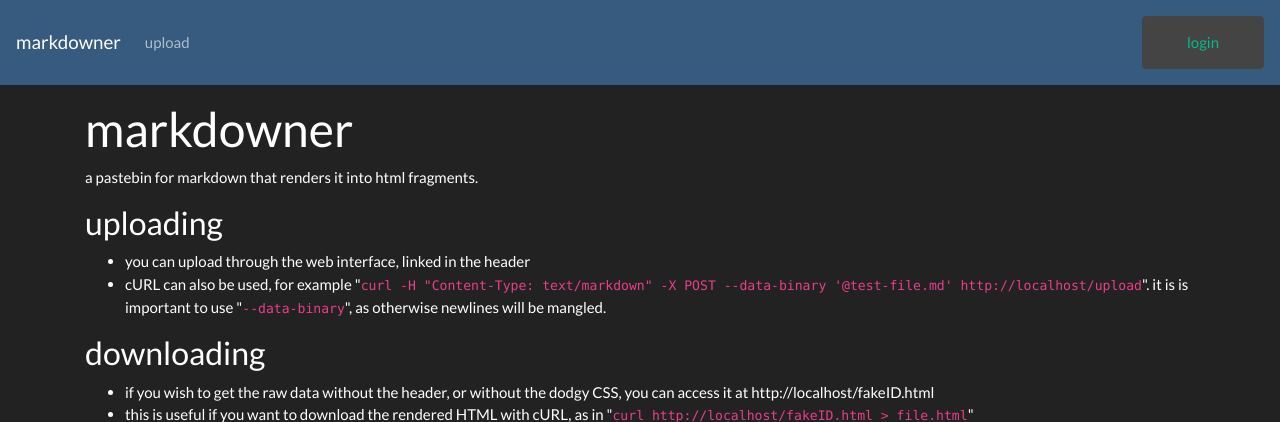
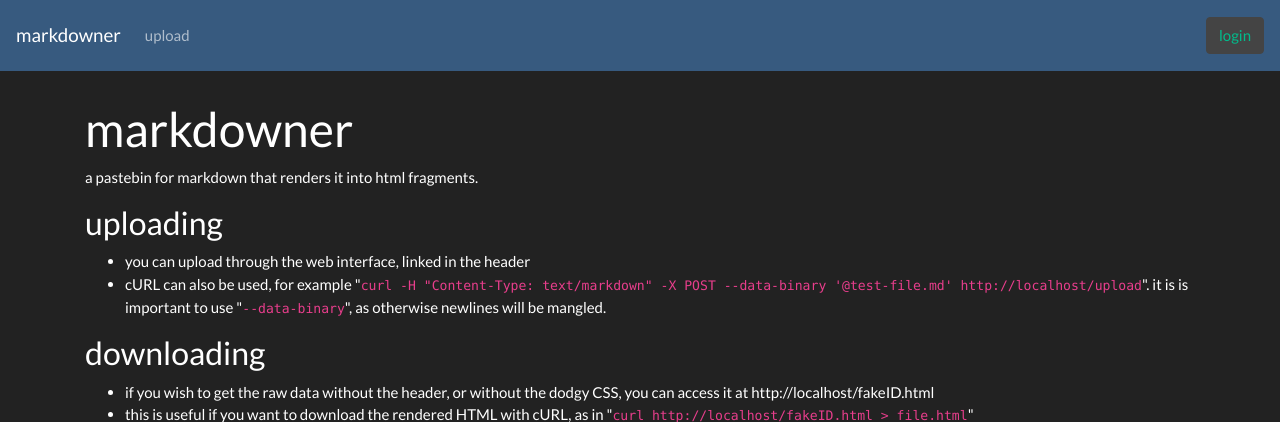
Before and after one commit to GeorgeHoneywood/markdowner, a Flask app: page / in a window 1280 px wide. Shown: the top 422 px of the page. Run offline with Flask 2, Linux system fonts and the light colour scheme; some libraries are stand-ins or nearby versions.

Commit message:
fixed some mistakes

```diff
--- a/templates/header.html
+++ b/templates/header.html
@@ -35,7 +35,7 @@
             <span class="navbar-toggler-icon"></span>
           </button>
 
-          <div class="navbar-collapse collapse" id="navbarColor01" style="">
+          <div class="navbar-collapse collapse" id="navbarColor01">
             <ul class="navbar-nav mr-auto">
               <li class="nav-item">
                 <a class="nav-link" href="{{ url_for('upload') }}">upload</a>
@@ -48,6 +48,11 @@
 
                 {% if fetch %}
                 <li class="nav-item">
+                  {% if request.path == url_for('meta', pasteID = paste['pasteID']) %}
+                  <li class="nav-item active">
+                  {% else %}
+                  <li class="nav-item">
+                  {% endif %}
                   <a class="nav-link" href="{{url_for('meta', pasteID = paste['pasteID'])}}">meta</a>
                 </li>
                 <li class="nav-item">
@@ -66,11 +71,11 @@
 
             {% if not session.get("authenticated") %}
             <button class="btn btn-secondary">
-              <a class="nav-link" href="{{ url_for('login')}}">login</a>
+              <a href="{{ url_for('login')}}">login</a>
             </button>
             {% else %}
             <button class="btn btn-secondary">
-              <a class="nav-linl" href="{{ url_for('logout')}}">logout</a>
+              <a href="{{ url_for('logout')}}">logout</a>
             </button>
             {% endif %}
           </div>
@@ -78,30 +83,6 @@
       </header>
 
       <div class="top container">
-        <!-- <div class="row">
-          <div class="col-sm">markdowner: <a href="{{ url_for('index') }}">root</a> </div>
-          <div class="col-sm"><a href="{{ url_for('upload') }}">upload</a> </div>
-
-          {% if session.get("authenticated") %}
-            <div class="col-sm"><a href="{{url_for('list_pastes') }}">list</a></div>
-          {% endif %}
-
-          {% if fetch %}
-            <div class="col-sm"><a href="{{url_for('rawFetch', pasteID = paste['pasteID'])}}">raw</a></div>
-            <div class="col-sm"><a href="{{url_for('sourceFetch', pasteID = paste['pasteID'])}}">source</a></div>
-            {% endif %}
-
-            {% if fetch %}
-              <div class="col-sm"><p>by: {{ paste["username"] }} | uploaded at: {{ paste["timestamp"].strftime("%d/%m/%Y %H:%M:%S") }}</p></div>
-            {% else %}
-              {% if not session.get("authenticated") %}
-              <div class="col-sm"><a href="{{ url_for('login')}}">login</a></div>
-              {% else %}
-              <div class="col-sm"><a href="{{ url_for('logout')}}">logout</a></div>
-              {% endif %}
-            {% endif %}
-          <hr>
-        </div> -->
         {% block content %}{% endblock %}
       </div>
   </body>
```
Lines whose indentation alone changed are shown as unchanged.
